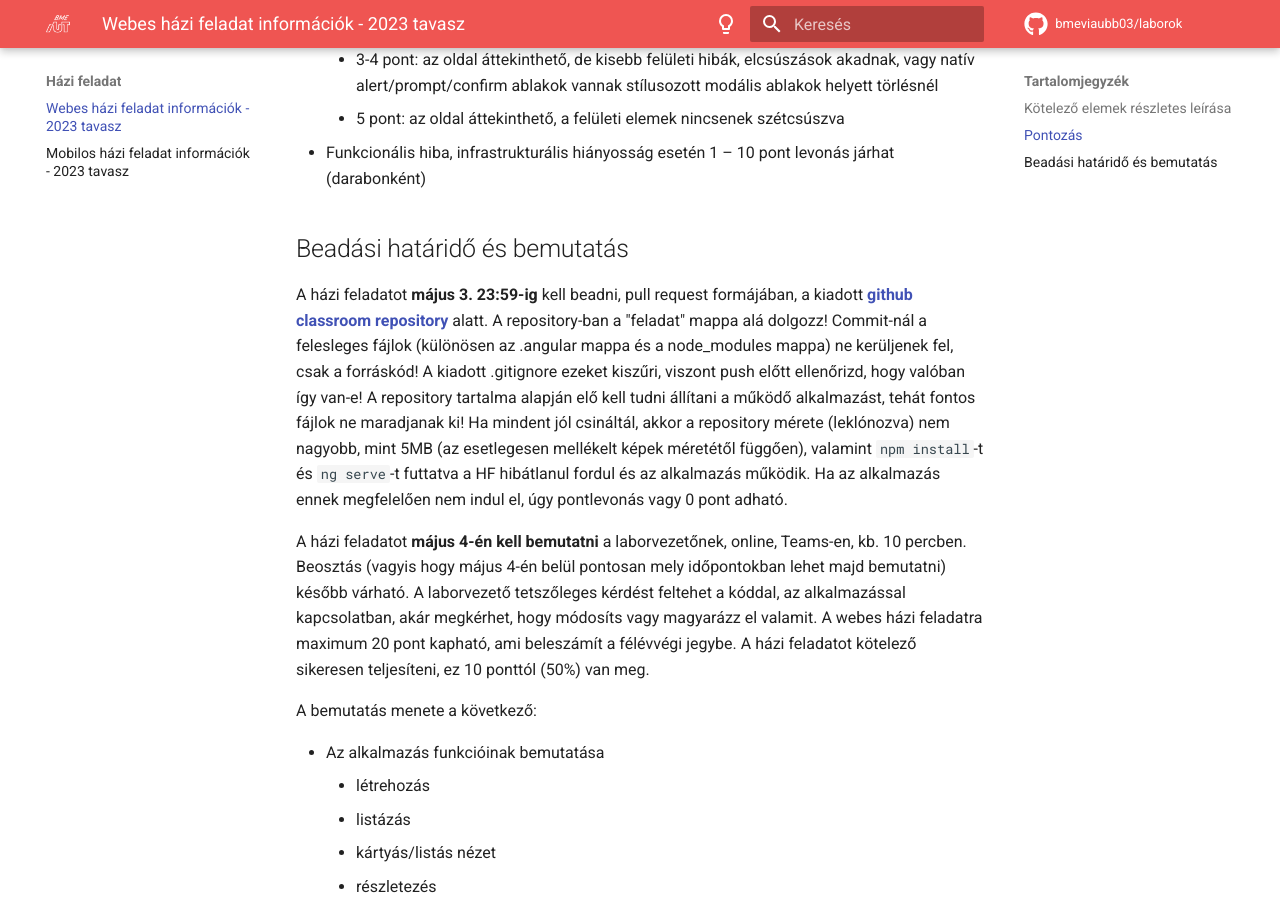
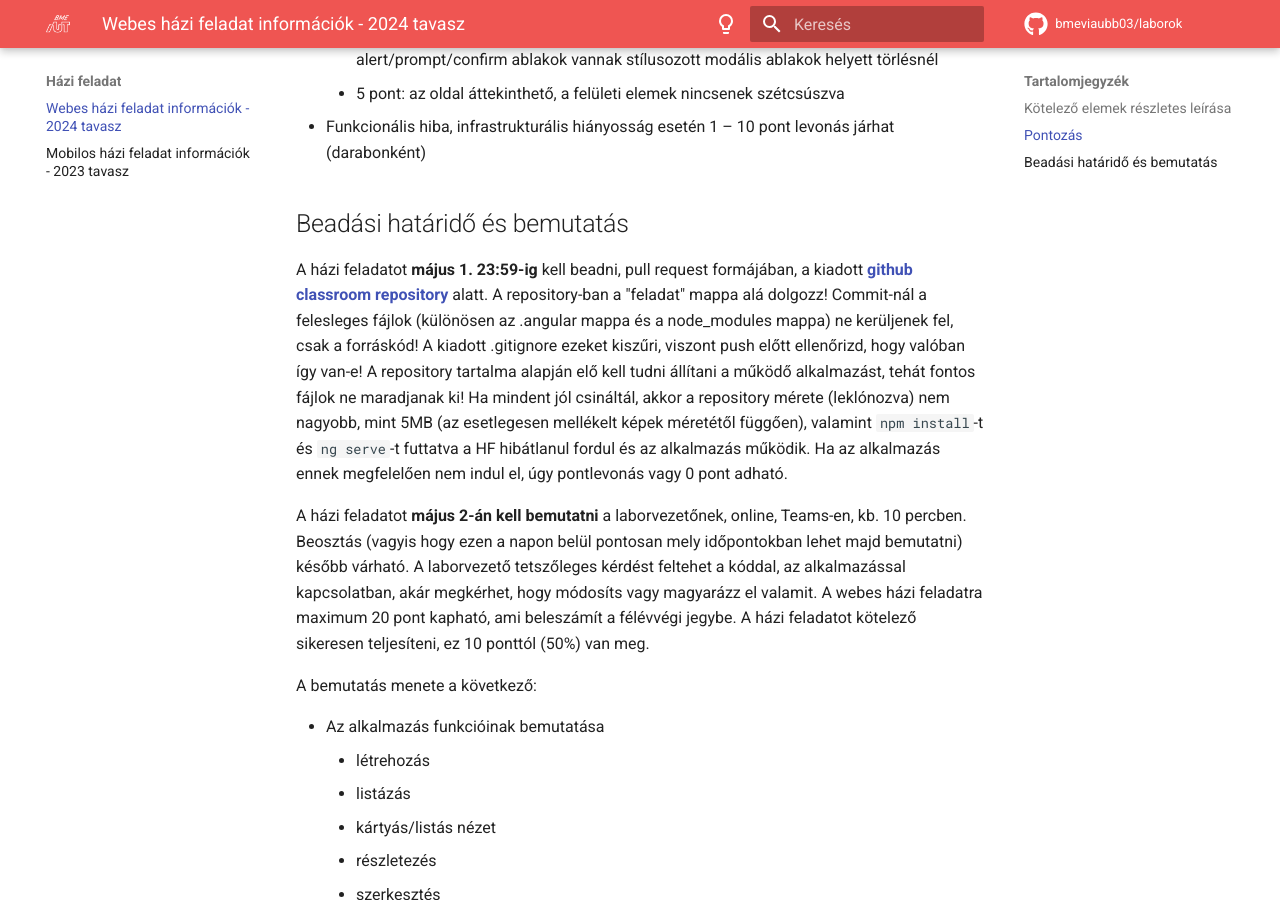
Before and after one commit to BMEVIAUBB03/laborok, an MkDocs documentation site: the page built from docs/hf/web/index.md, in a window 1280 px wide and 900 px high, scrolled down 1663 px. Built offline with MkDocs 1.6.1 and Material for MkDocs 9.7.7, drawn with Linux system fonts in a browser that asks for light colours; comment, search, counter and statistics services are not loaded; some of the changed text lies outside the part shown.

Commit message:
Web homework updated (2024)

```diff
--- a/docs/hf/web/index.md
+++ b/docs/hf/web/index.md
@@ -1,4 +1,4 @@
-# Webes házi feladat információk - 2023 tavasz
+# Webes házi feladat információk - 2024 tavasz
 
 A házi feladat során egy olyan, Angular alapú webalkalmazást kell készíteni, ami tetszőleges elemeket (pl. könyvek, videojátékok, filmek, autók, focista-kártyák, kitűzők, kutyafajok, HTTP státuszkódok stb.) tud nyilvántartani.
 
@@ -19,11 +19,11 @@
 - a törlésnek nincs külön oldala (felugró ablak jelenik meg, így lehet törölni)
 
 ??? warning "FONTOS: Adatok tárolása és routing"
-    A két Angular labor során előkerülnek az Angular alapvetői funkciói és készítünk egy egyszerűbb alkalmazást. Nem foglalkozunk viszont azzal, hogy hogyan kommunikálunk egy szerverrel (minden logika a kliensben van jelenleg), illetve [`routing`](https://angular.io/guide/router)-ot sem valósítottunk meg. A szerverrel való kommunikáció a tárgy szempontjából nem olyan fontos (házi feladatnál kiváltható adatok memóriában tárolásával, vagy akár nyers mock adatok használatával is), viszont utóbbit érdemes részletesebben megnézni! Ezek a fogalmak egy harmadik Angular labor keretein belül pár éve szóba kerültek, viszont az elmaradó laborok miatt erre idén nincs lehetőség. A régi laboranyag még [elérhető](https://github.com/bmeaut/VIAUBB03/tree/master/Web/07%20-%20Angular%203), itt is találhatunk információkat a fenti kimaradt problémákról, amik a házi feladat készítése során jól jöhetnek - de ez nem kötelező, bőven elegendő a hivatalos Angular dokumentáció használata is.
+    A két Angular labor során előkerültek az Angular alapvetői funkciói és készítünk egy egyszerűbb alkalmazást. Nem foglalkoztunk viszont azzal, hogy hogyan kommunikálunk egy szerverrel (minden logika a kliensben van jelenleg), illetve [`routing`](https://angular.io/guide/router)-ot sem valósítottunk meg. A szerverrel való kommunikáció a tárgy szempontjából nem olyan fontos (házi feladatnál kiváltható adatok memóriában tárolásával, vagy akár nyers mock adatok használatával is), viszont a routing-ot érdemes részletesebben megnézni! Ezek a fogalmak egy harmadik Angular labor keretein belül pár éve szóba kerültek, viszont az elmaradó laborok miatt erre idén nincs lehetőség. A régi laboranyag még [elérhető](https://github.com/bmeaut/VIAUBB03/tree/master/Web/07%20-%20Angular%203), itt is találhatunk információkat a fenti kimaradt problémákról, amik a házi feladat készítése során jól jöhetnek - de ez nem kötelező, bőven elegendő a hivatalos Angular dokumentáció használata is.
 
-    Az alkalmazásnak tehát nem kötelező szervert használnia, helyette például a következő megoldást lehet használni az adatok memóriában (vagy localStorage-ban) történő tárolására: https://angular.io/tutorial/toh-pt6#simulate-a-data-server. Használható tetszőleges publikus API is. Ezeken kívül legegyszerűbb módszerként akár nyers mock adatok is használhatók. A követelmények minden esetben ugyanazok maradnak, pontlevonás sem fog járni egyik megoldás használatáért sem.
+    Az alkalmazásnak tehát nem kötelező szervert használnia, helyette például [ezen megoldást](https://angular.io/tutorial/toh-pt6#simulate-a-data-server) lehet használni az adatok memóriában (vagy localStorage-ban) történő tárolására. Használható tetszőleges publikus API is. Ezeken kívül legegyszerűbb módszerként akár nyers mock adatok is használhatók. A követelmények minden esetben ugyanazok maradnak, pontlevonás nem jár egyik megoldás használatáért sem.
 
-Stílusozásra a Bootstrap (https://getbootstrap.com) és NgBootstrap (https://ng-bootstrap.github.io/) könyvtárakat kell használni.
+Stílusozásra a [Bootstrap](https://getbootstrap.com) és [NgBootstrap](https://ng-bootstrap.github.io/) könyvtárakat kell használni.
 
 A DOM manipuláció közvetlenül kódból (a document objektumon keresztül vagy pl. jQuery-ből) **tilos**, kizárólag Angular adatkötéseket szabad használni a felületi adatok megjelenítésére.
 
@@ -48,9 +48,9 @@
 
 ## Beadási határidő és bemutatás
 
-A házi feladatot **május 3. 23:59-ig** kell beadni, pull request formájában, a kiadott [**github classroom repository**](https://classroom.github.com/a/GL64jo8C) alatt. A repository-ban a "feladat" mappa alá dolgozz! Commit-nál a felesleges fájlok (különösen az .angular mappa és a node_modules mappa) ne kerüljenek fel, csak a forráskód! A kiadott .gitignore ezeket kiszűri, viszont push előtt ellenőrizd, hogy valóban így van-e! A repository tartalma alapján elő kell tudni állítani a működő alkalmazást, tehát fontos fájlok ne maradjanak ki! Ha mindent jól csináltál, akkor a repository mérete (leklónozva) nem nagyobb, mint 5MB (az esetlegesen mellékelt képek méretétől függően), valamint `npm install`-t és `ng serve`-t futtatva a HF hibátlanul fordul és az alkalmazás működik. Ha az alkalmazás ennek megfelelően nem indul el, úgy pontlevonás vagy 0 pont adható.
+A házi feladatot **május 1. 23:59-ig** kell beadni, pull request formájában, a kiadott [**github classroom repository**](https://classroom.github.com/a/0I2F4uAi) alatt. A repository-ban a "feladat" mappa alá dolgozz! Commit-nál a felesleges fájlok (különösen az .angular mappa és a node_modules mappa) ne kerüljenek fel, csak a forráskód! A kiadott .gitignore ezeket kiszűri, viszont push előtt ellenőrizd, hogy valóban így van-e! A repository tartalma alapján elő kell tudni állítani a működő alkalmazást, tehát fontos fájlok ne maradjanak ki! Ha mindent jól csináltál, akkor a repository mérete (leklónozva) nem nagyobb, mint 5MB (az esetlegesen mellékelt képek méretétől függően), valamint `npm install`-t és `ng serve`-t futtatva a HF hibátlanul fordul és az alkalmazás működik. Ha az alkalmazás ennek megfelelően nem indul el, úgy pontlevonás vagy 0 pont adható.
 
-A házi feladatot **május 4-én kell bemutatni** a laborvezetőnek, online, Teams-en, kb. 10 percben. Beosztás (vagyis hogy május 4-én belül pontosan mely időpontokban lehet majd bemutatni) később várható. A laborvezető tetszőleges kérdést feltehet a kóddal, az alkalmazással kapcsolatban, akár megkérhet, hogy módosíts vagy magyarázz el valamit. A webes házi feladatra maximum 20 pont kapható, ami beleszámít a félévvégi jegybe. A házi feladatot kötelező sikeresen teljesíteni, ez 10 ponttól (50%) van meg.
+A házi feladatot **május 2-án kell bemutatni** a laborvezetőnek, online, Teams-en, kb. 10 percben. Beosztás (vagyis hogy ezen a napon belül pontosan mely időpontokban lehet majd bemutatni) később várható. A laborvezető tetszőleges kérdést feltehet a kóddal, az alkalmazással kapcsolatban, akár megkérhet, hogy módosíts vagy magyarázz el valamit. A webes házi feladatra maximum 20 pont kapható, ami beleszámít a félévvégi jegybe. A házi feladatot kötelező sikeresen teljesíteni, ez 10 ponttól (50%) van meg.
 
 A bemutatás menete a következő:
 
```
